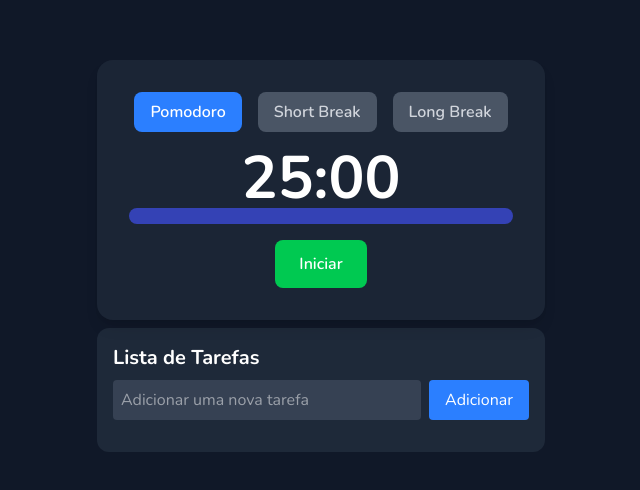
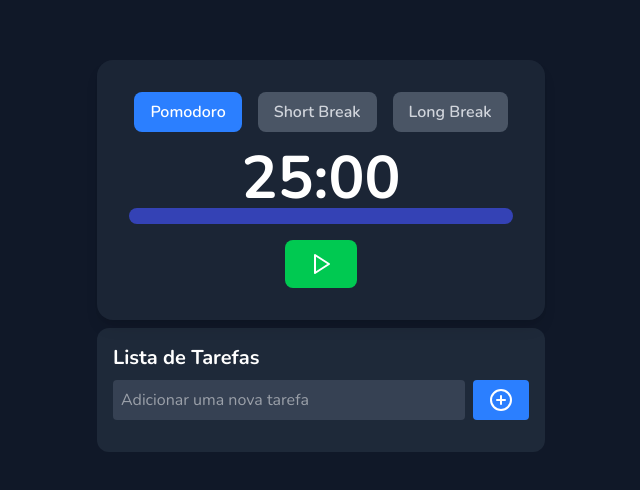
Before and after one commit to vinioliveirar/pomodoro-timer-pwa, a React (Vite) app: page / in a window 1280 px wide. Shown: the part 144-634 px from the top of the page, without its empty margins (319-959 px from the left). Built offline with nearby package versions, Linux system fonts and the light colour scheme.

Commit message:
ajusta som e hooke useTimer

```diff
--- a/package.json
+++ b/package.json
@@ -11,6 +11,8 @@
   },
   "dependencies": {
     "@tailwindcss/vite": "^4.0.9",
+    "lucide": "^0.477.0",
+    "lucide-react": "^0.477.0",
     "react": "^19.0.0",
     "react-dom": "^19.0.0"
   },
--- a/src/components/ControlButtons/ControlButtons.jsx
+++ b/src/components/ControlButtons/ControlButtons.jsx
@@ -1,42 +1,51 @@
 import PropTypes from "prop-types";
+import { Play, Pause, SkipForward, TimerReset } from "lucide-react";
 
 ControlButtons.propTypes = {
-  isRunning: PropTypes.bool.isRequired, // Estado atual do timer (em execução ou não)
-  setIsRunning: PropTypes.func.isRequired, // Função para alterar o estado de execução do timer
-  handleSkip: PropTypes.func.isRequired, // Função para pular para o próximo estágio
-  handleReset: PropTypes.func.isRequired, // Função para resetar o timer
+  isRunning: PropTypes.bool.isRequired,
+  handleStartStop: PropTypes.func.isRequired,
+  handleSkip: PropTypes.func.isRequired,
+  handleReset: PropTypes.func.isRequired,
   time: PropTypes.number.isRequired,
+  maxTime: PropTypes.number.isRequired, // Tempo máximo do modo atual
 };
 
 export default function ControlButtons({
   isRunning,
-  setIsRunning,
+  handleStartStop,
   handleSkip,
   handleReset,
   time,
+  maxTime,
 }) {
   return (
     <div className="flex gap-4 justify-center">
       <button
-        className={`px-6 py-3 rounded-lg font-semibold ${isRunning ? "bg-yellow-500 hover:bg-yellow-600" : "bg-green-500 hover:bg-green-600"}`}
-        onClick={() => setIsRunning(!isRunning)}
+        className={`cursor-pointer px-6 py-3 rounded-lg font-semibold ${
+          isRunning
+            ? "bg-yellow-500 hover:bg-yellow-600"
+            : "bg-green-500 hover:bg-green-600"
+        }`}
+        onClick={handleStartStop}
       >
-        {isRunning ? "Pausar" : "Iniciar"}
+        {isRunning ? <Pause /> : <Play />}
       </button>
+
       {isRunning && (
         <button
-          className="px-6 py-3 bg-purple-500 hover:bg-purple-600 text-white rounded-lg font-semibold"
+          className="px-6 py-3 bg-purple-500 hover:bg-purple-600 text-white rounded-lg font-semibold cursor-pointer"
           onClick={handleSkip}
         >
-          Pular ⏩
+          <SkipForward />
         </button>
       )}
-      {time < 1500 && (
+
+      {time < maxTime && (
         <button
-          className="px-6 py-3 bg-red-500 hover:bg-red-600 text-white rounded-lg font-semibold"
+          className="px-6 py-3 bg-red-500 hover:bg-red-600 text-white rounded-lg font-semibold cursor-pointer"
           onClick={handleReset}
         >
-          Resetar 🔄
+          <TimerReset />
         </button>
       )}
     </div>
--- a/src/components/StageButtons/StageButtons.jsx
+++ b/src/components/StageButtons/StageButtons.jsx
@@ -9,7 +9,7 @@
   return (
     <div className="flex justify-center gap-4 mb-4">
       <button
-        className={`px-4 py-2 rounded-lg font-semibold transition ${
+        className={` cursor-pointer px-4 py-2 rounded-lg font-semibold transition ${
           mode === "focus"
             ? "bg-blue-500 text-white"
             : "bg-gray-600 text-gray-300"
@@ -20,7 +20,7 @@
       </button>
 
       <button
-        className={`px-4 py-2 rounded-lg font-semibold transition ${
+        className={` cursor-pointer px-4 py-2 rounded-lg font-semibold transition ${
           mode === "shortBreak"
             ? "bg-yellow-500 text-white"
             : "bg-gray-600 text-gray-300"
@@ -31,7 +31,7 @@
       </button>
 
       <button
-        className={`px-4 py-2 rounded-lg font-semibold transition ${
+        className={` cursor-pointer px-4 py-2 rounded-lg font-semibold transition ${
           mode === "longBreak"
             ? "bg-green-500 text-white"
             : "bg-gray-600 text-gray-300"
--- a/src/components/Timer/Timer.jsx
+++ b/src/components/Timer/Timer.jsx
@@ -4,7 +4,6 @@
 import ControlButtons from "../ControlButtons/ControlButtons.jsx";
 import ProgressBar from "../ProgressBar/ProgressBar.jsx";
 import StageButtons from "../StageButtons/StageButtons.jsx";
-import beepSound from "../../assets/sounds/beep.mp3";
 
 export default function Timer() {
   const {
@@ -16,40 +15,16 @@
     handleReset,
     handleSkip,
     maxTime,
-    setIsRunning,
   } = useTimer();
-
-  // Função para tocar o som de alarme
-  const playAlarm = () => {
-    const alarmSound = new Audio(beepSound);
-    alarmSound
-      .play()
-      .catch((error) => console.error("Erro ao reproduzir som:", error));
-  };
 
   const progress = (time / maxTime) * 100;
 
-  // Define o nome correto do modo para o título da página
-  const modeTitle =
-    {
-      focus: "Pomodoro",
-      shortBreak: "Pausa Curta",
-      longBreak: "Pausa Longa",
-    }[mode] || "Pomodoro";
-
-  // Atualiza o título da página com o tempo restante e o modo atual
+  // ✅ Atualiza o título da aba corretamente
   useEffect(() => {
     document.title = isRunning
-      ? `${modeTitle} - ${Math.floor(time / 60)}:${String(time % 60).padStart(2, "0")}`
+      ? `${mode === "focus" ? "Pomodoro" : mode === "shortBreak" ? "Pausa Curta" : "Pausa Longa"} - ${Math.floor(time / 60)}:${String(time % 60).padStart(2, "0")}`
       : "Pomodoro Timer";
   }, [time, isRunning, mode]);
-
-  // Executa o som de alarme quando o tempo chega a zero
-  useEffect(() => {
-    if (time === 0) {
-      playAlarm();
-    }
-  }, [time]);
 
   return (
     <section className="flex flex-col items-center justify-center mb-2 bg-gray-900 text-white">
@@ -60,10 +35,10 @@
         <ControlButtons
           isRunning={isRunning}
           handleStartStop={handleStartStop}
+          handleSkip={handleSkip}
           handleReset={handleReset}
-          handleSkip={handleSkip}
-          setIsRunning={setIsRunning}
           time={time}
+          maxTime={maxTime}
         />
       </div>
     </section>
--- a/src/components/ToDoList/TodoList.jsx
+++ b/src/components/ToDoList/TodoList.jsx
@@ -1,4 +1,5 @@
 import { useState } from "react";
+import { CirclePlus, Trash2 } from "lucide-react";
 
 export default function TodoList() {
   const [tasks, setTasks] = useState([]);
@@ -30,10 +31,13 @@
           value={task}
           onChange={(e) => setTask(e.target.value)}
           placeholder="Adicionar uma nova tarefa"
-          className="p-2 rounded bg-gray-700 text-white flex-1"
+          className="p-2 rounded bg-gray-700 text-white flex-1 focus:outline-none"
         />
-        <button type="submit" className="bg-blue-500 px-4 py-2 rounded">
-          Adicionar
+        <button
+          type="submit"
+          className="bg-blue-500 px-4 py-2 rounded cursor-pointer"
+        >
+          <CirclePlus />
         </button>
       </form>
       <ul className="mt-4 space-y-2">
@@ -50,9 +54,9 @@
             </span>
             <button
               onClick={() => removeTask(index)}
-              className="bg-red-500 px-2 py-1 rounded"
+              className="bg-red-500 px-2 py-1 rounded cursor-pointer"
             >
-              X
+              <Trash2 />
             </button>
           </li>
         ))}
--- a/src/hooks/useTimer.jsx
+++ b/src/hooks/useTimer.jsx
@@ -1,21 +1,28 @@
 import { useState, useEffect, useCallback } from "react";
+import beepSound from "../assets/sounds/beep.mp3"; // ✅ Caminho correto do som
 
 export default function useTimer() {
-  const [time, setTime] = useState(1500); // Tempo em segundos (25 minutos)
+  const [time, setTime] = useState(1500);
   const [isRunning, setIsRunning] = useState(false);
-  const [mode, setMode] = useState("focus"); // "focus", "shortBreak", "longBreak"
-  const [focusCycles, setFocusCycles] = useState(0); // Contador de ciclos de foco
-  //const [initialTime, setInitialTime] = useState(1500);
+  const [mode, setMode] = useState("focus");
+  const [focusCycles, setFocusCycles] = useState(0);
 
-  // Definir tempo máximo baseado no modo atual
   const maxTime = mode === "focus" ? 1500 : mode === "shortBreak" ? 300 : 900;
 
-  // Função para iniciar/pausar o timer
+  // ✅ Função para tocar o som de alarme
+  const playAlarm = useCallback(() => {
+    const alarmSound = new Audio(beepSound);
+    alarmSound
+      .play()
+      .catch((error) => console.error("Erro ao reproduzir som:", error));
+  }, []);
+
+  // ✅ Função para iniciar/pausar o timer
   const handleStartStop = () => {
     setIsRunning((prev) => !prev);
   };
 
-  // Função para resetar o timer
+  // ✅ Função para resetar o timer
   const handleReset = () => {
     setIsRunning(false);
     setMode("focus");
@@ -23,21 +30,16 @@
     setFocusCycles(0);
   };
 
-  // Função para trocar o modo (Pomodoro, Short Break, Long Break)
-  // Define o tempo com base no modo escolhido
+  // ✅ Função para trocar o modo
   const changeMode = (newMode) => {
-    setIsRunning(false); // Pausa o timer ao mudar o modo
+    setIsRunning(false);
     setMode(newMode);
-
-    if (newMode === "focus") setTime(1500); // Pomodoro (25 min)
-    if (newMode === "shortBreak") setTime(300); // Short Break (5 min)
-    if (newMode === "longBreak") setTime(900); // Long Break (15 min)
+    setTime(newMode === "focus" ? 1500 : newMode === "shortBreak" ? 300 : 900);
   };
 
-  // Função para avançar para o próximo estágio
+  // ✅ Função para avançar para o próximo estágio
   const handleSkip = useCallback(() => {
     setIsRunning(false);
-
     if (mode === "focus") {
       const nextMode = focusCycles >= 3 ? "longBreak" : "shortBreak";
       setMode(nextMode);
@@ -49,23 +51,25 @@
     }
   }, [mode, focusCycles]);
 
-  // Lógica do timer
+  // ✅ Lógica do timer (Corrigida para evitar atrasos em segundo plano)
   useEffect(() => {
-    let timer;
-    if (isRunning && time > 0) {
-      timer = setInterval(() => {
-        setTime((prevTime) => {
-          if (prevTime === 1) {
-            clearInterval(timer);
-            handleSkip();
-            return prevTime;
-          }
-          return prevTime - 1;
-        });
-      }, 1000);
-    }
+    if (!isRunning || time <= 0) return;
+
+    const endTime = Date.now() + time * 1000;
+    const timer = setInterval(() => {
+      const remainingTime = Math.round((endTime - Date.now()) / 1000);
+      if (remainingTime <= 0) {
+        clearInterval(timer);
+        setTime(0);
+        playAlarm(); // 🔥 Som toca aqui!
+        handleSkip();
+      } else {
+        setTime(remainingTime);
+      }
+    }, 1000);
+
     return () => clearInterval(timer);
-  }, [isRunning, time, handleSkip]);
+  }, [isRunning, time, handleSkip, playAlarm]);
 
   return {
     time,
@@ -77,6 +81,5 @@
     handleReset,
     handleSkip,
     changeMode,
-    setIsRunning,
   };
 }
```
Also changed, not shown: 1 other file (tests, documents, lock files or other folders).
